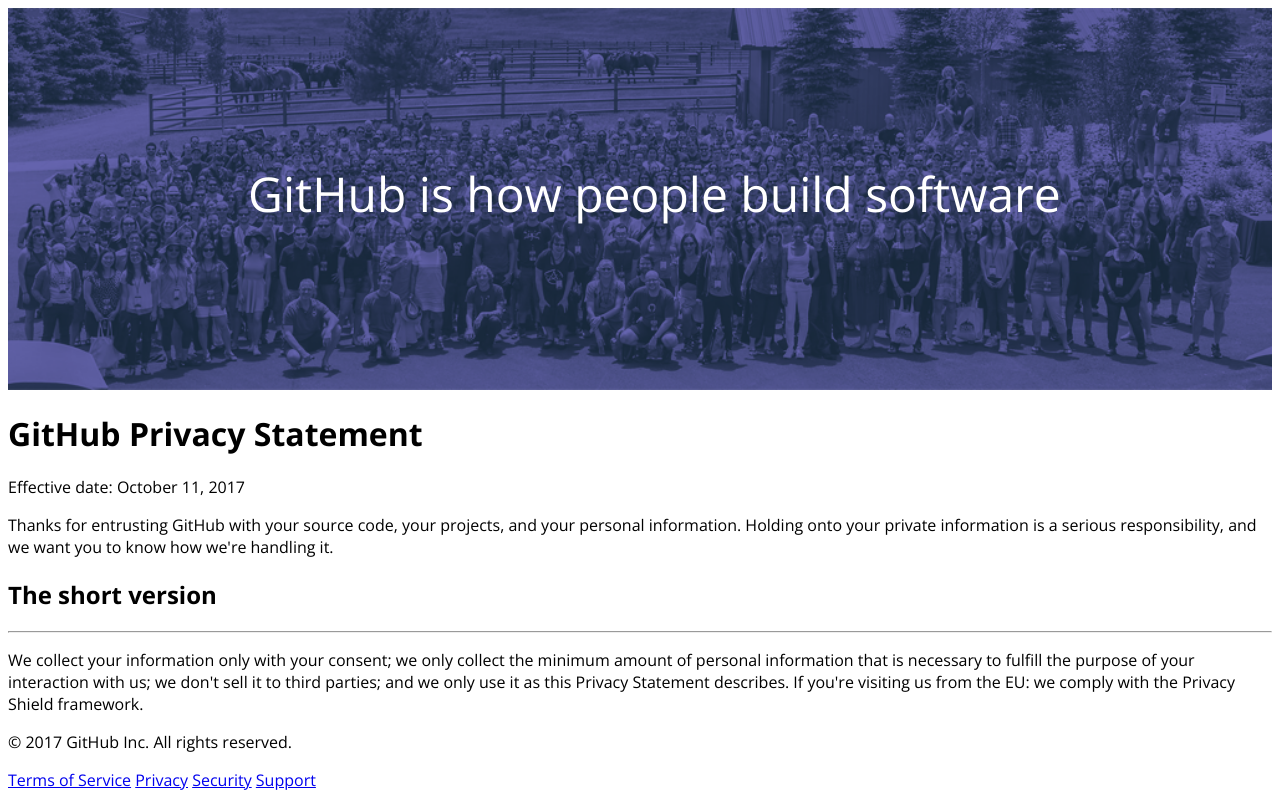
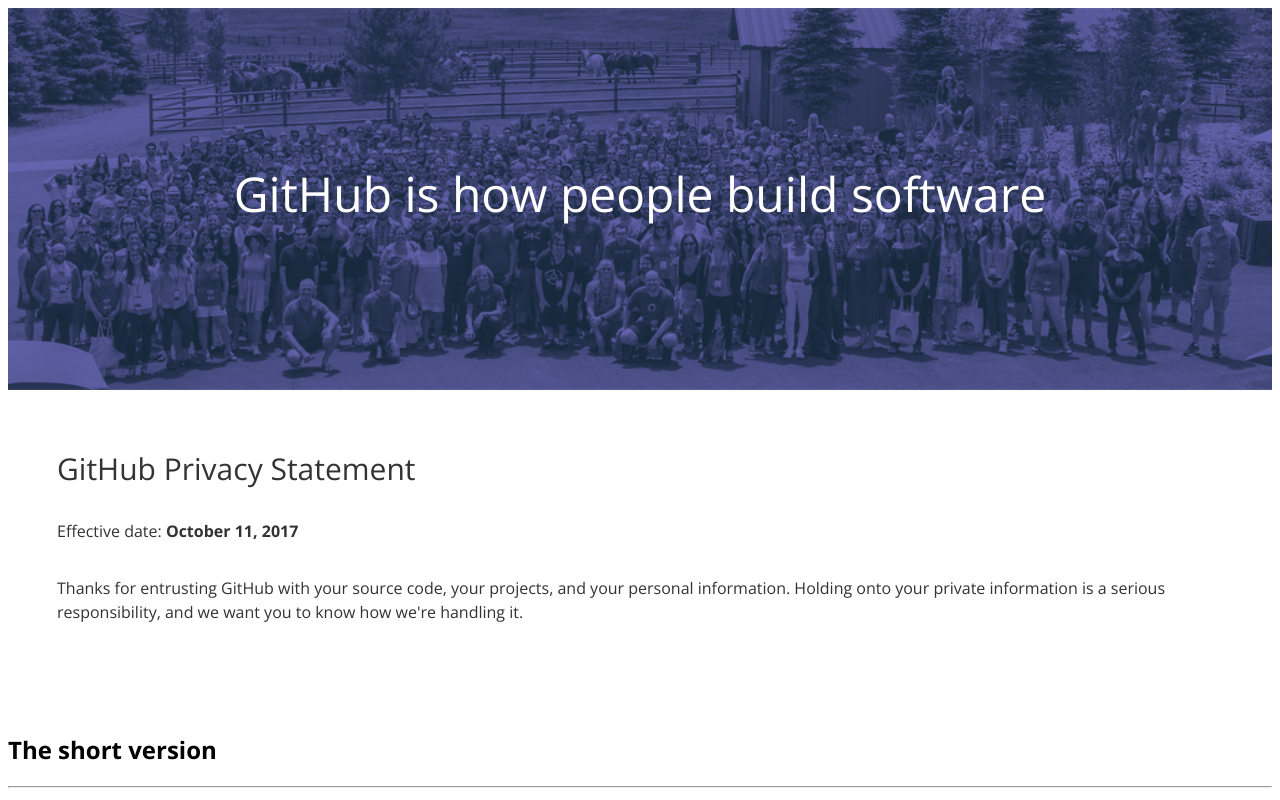
Before and after one commit to avstrievskaya/maket2, a plain HTML site: page index.html in a window 1280 px wide. Shown: the top 800 px of the page. Drawn offline with nearby package versions, Linux system fonts and the light colour scheme.

Commit message:
modified html, css

```diff
--- a/index.html
+++ b/index.html
@@ -16,19 +16,19 @@
         <h1 class="text1_h1">
             GitHub Privacy Statement
         </h1>
-        <p class="text1_first_p">
-            Effective date: October 11, 2017
+        <p class="text1_p first">
+            Effective date: <span class="span">October 11, 2017</span>
         </p>
-        <p>
+        <p class="text1_p">
             Thanks for entrusting GitHub with your source code, your projects, and your personal information. Holding onto your private information is a serious responsibility, and we want you to know how we're handling it.
         </p>
     </div>
     <div class="text2">
-        <h2 class="text2-h2">
+        <h2 class="text2_h2">
             The short version
         </h2>
         <hr>
-        <p class="text2_first_p">
+        <p class="text2_p">
             We collect your information only with your consent; we only collect the minimum amount of personal information that is necessary to fulfill the purpose of your interaction with us; we don't sell it to third parties; and we only use it as this Privacy Statement describes. If you're visiting us from the EU: we comply with the Privacy Shield framework.
         </p>
     </div>
--- a/style.css
+++ b/style.css
@@ -6,11 +6,33 @@
     background-repeat: no-repeat;
     background-position: center;
     background-size: cover;
-   padding: 124px 0 135px 240px
+    padding: 124px 0 135px 0
 }
 .header_text{
-color: #ffffff;
-font-size: 48px;
-font-weight: 400;
-line-height: 58.99px;
+    color: #ffffff;
+    font-size: 48px;
+    line-height: 58.99px;
+    font-weight: 400;
+    text-align: center;
 }
+.text1{
+    padding: 30px 103px 73px 49px;
+    color: #333333;
+}
+.text1_h1{
+    font-size: 30px;
+    line-height: 58.99px;
+    font-weight: 400;
+    pad: 0 0 35px 0;
+}
+.text1_p{
+    font-size: 16px;
+    font-weight: 400;
+    line-height: 24px;
+}
+.span{
+    font-weight: 700;
+}
+.first{
+    margin-bottom: 33px;
+}
```
